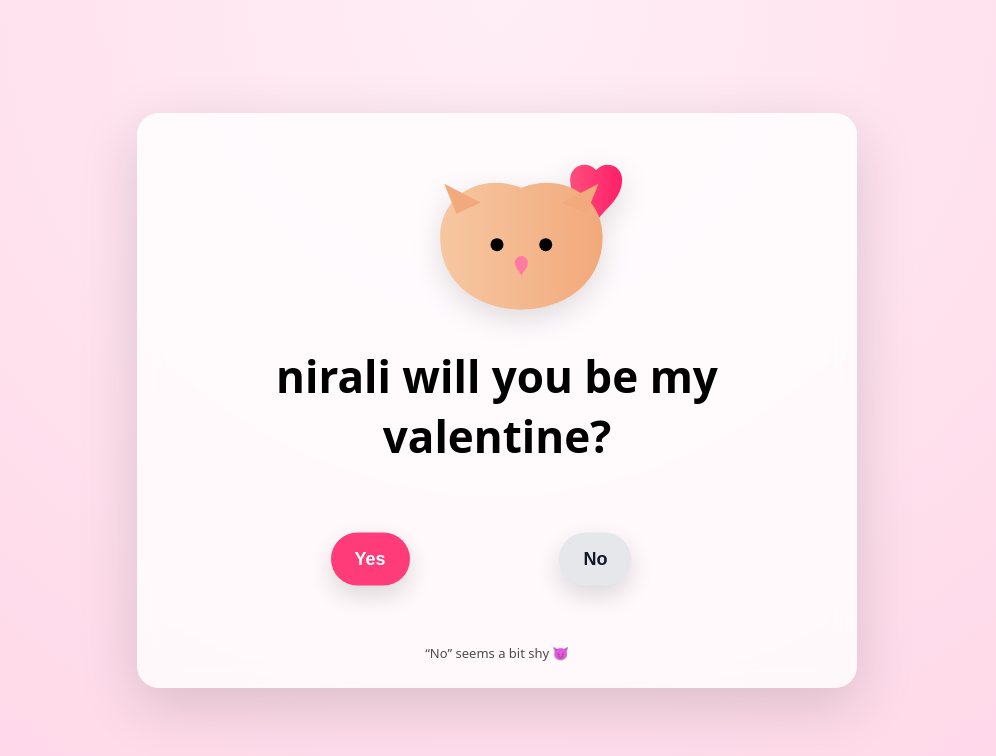
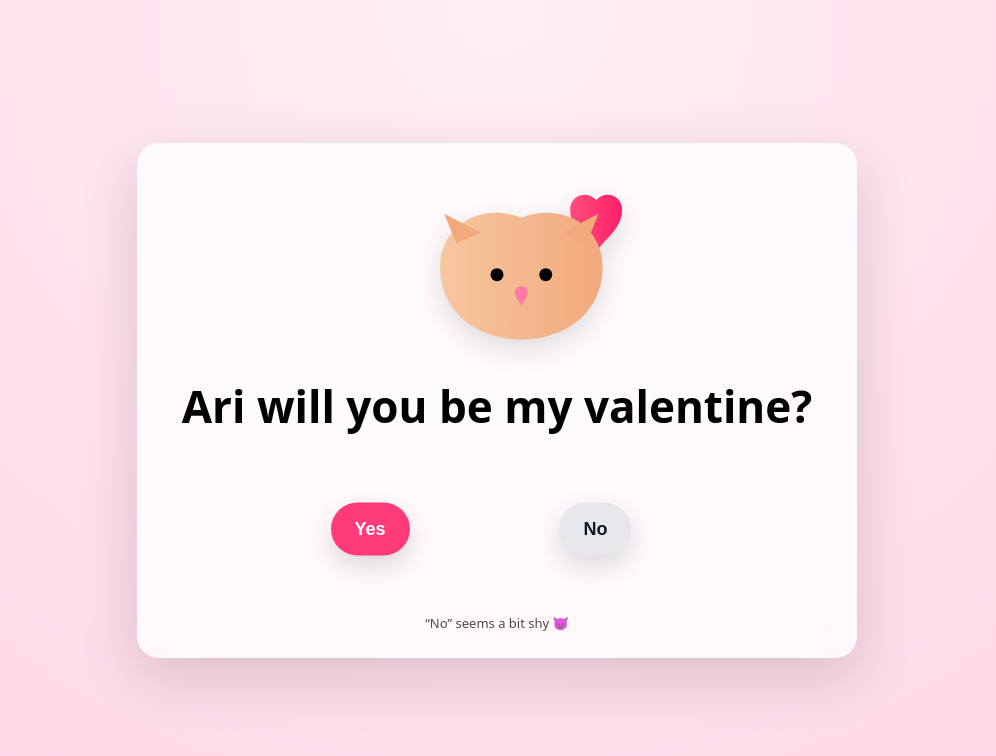
Before and after one commit to jacobrdube-design/valentines-day, a plain HTML site: page index.html in a window 1280 px wide. Shown: the whole page, without its empty margins (143-1139 px from the left). Drawn offline with nearby package versions, Linux system fonts and the light colour scheme.

Commit message:
Update index.html

```diff
--- a/index.html
+++ b/index.html
@@ -171,7 +171,7 @@
             fill="#ff7aa2"/>
     </svg>
 
-    <h1>nirali will you be my valentine?</h1>
+    <h1>Ari will you be my valentine?</h1>
 
     <section class="button-zone" id="zone">
       <button id="yesBtn">Yes</button>
```
